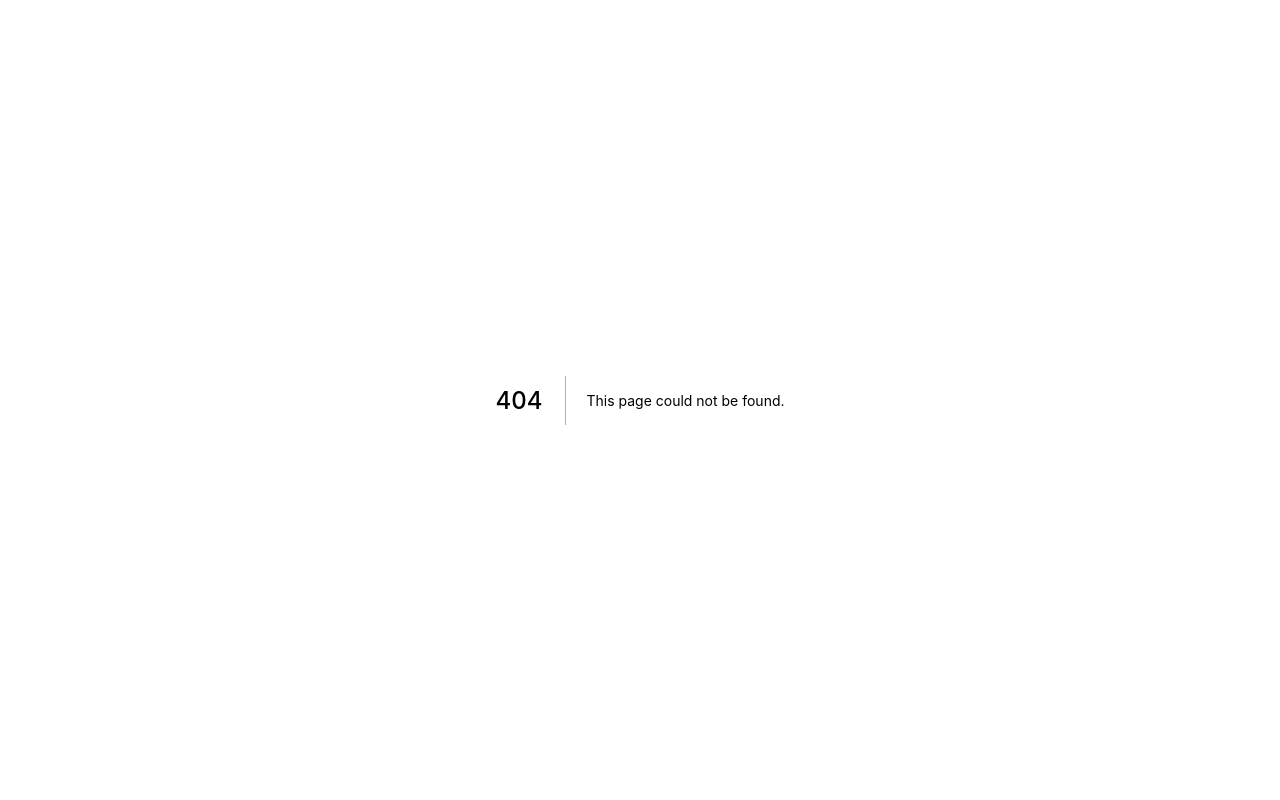
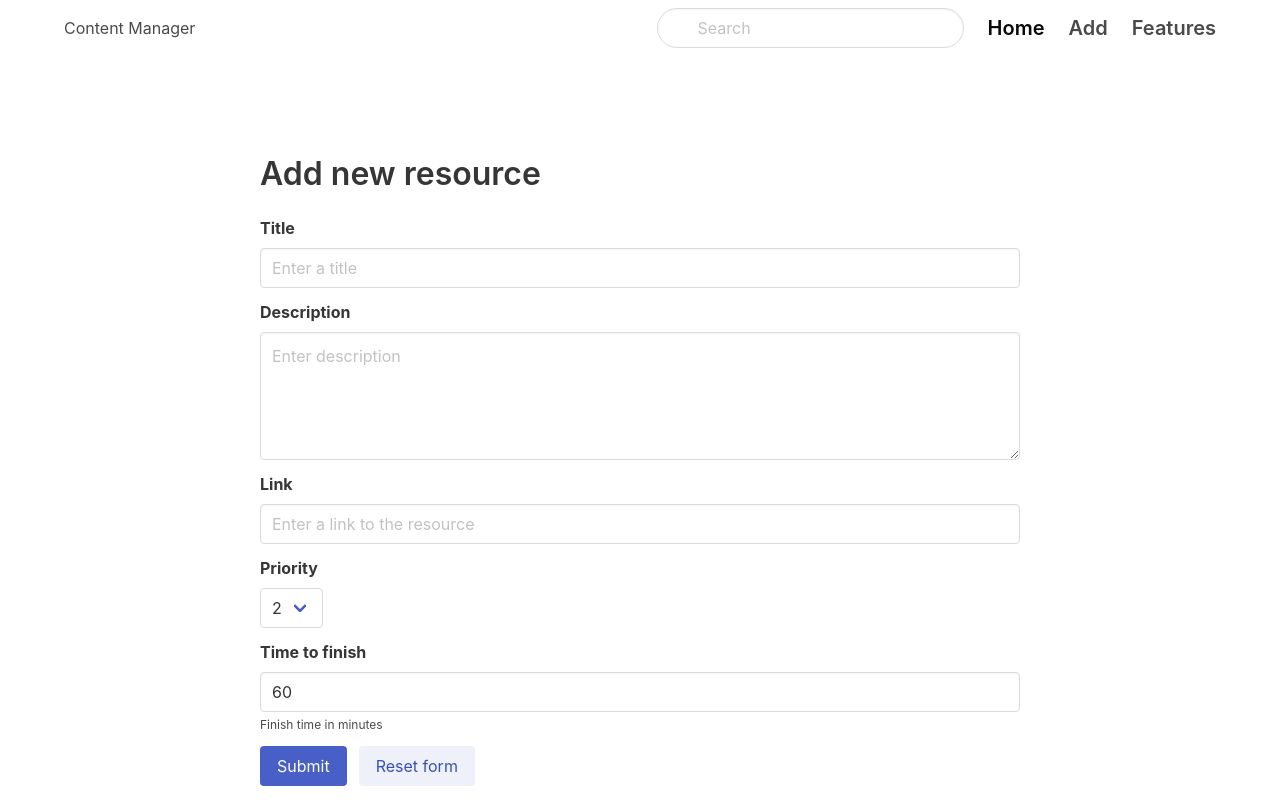
Before and after one commit to HuguesBriqueler/Time_management, a Next.js app: page /resources/new in a window 1280 px wide. Before the commit this address had no page. Built offline with nearby package versions, Linux system fonts and the light colour scheme.

Commit message:
setting up 'add new resource' page with controled components

```diff
--- a/components/Navbar.js
+++ b/components/Navbar.js
@@ -1,3 +1,4 @@
+import Link from "next/link";
 
 function Navbar() {
   return (
@@ -5,9 +6,11 @@
       <nav className="navbar">
         <div className="container">
           <div className="navbar-brand">
-            <a className="navbar-item" href="../">
+            <Link href="/">
+              <a className="navbar-item">
                 <h1>Content Manager</h1>
               </a>
+            </Link>
             <span className="navbar-burger burger" data-target="navbarMenu">
               <span></span>
               <span></span>
@@ -18,18 +21,29 @@
             <div className="navbar-end">
               <div className=" navbar-item">
                 <div className="control has-icons-left">
-                  <input className="input is-rounded" type="email" placeholder="Search"/>
+                  <input
+                    className="input is-rounded"
+                    type="email"
+                    placeholder="Search"
+                  />
                   <span className="icon is-left">
                     <i className="fa fa-search"></i>
                   </span>
                 </div>
               </div>
+
+              <Link href="/">
                 <a className="navbar-item is-active is-size-5 has-text-weight-semibold">
                   Home
                 </a>
+              </Link>
+
+              <Link href="/resources/new">
                 <a className="navbar-item is-size-5 has-text-weight-semibold">
-                Examples
+                  Add
                 </a>
+              </Link>
+
               <a className="navbar-item is-size-5 has-text-weight-semibold">
                 Features
               </a>
@@ -38,7 +52,7 @@
         </div>
       </nav>
     </>
-  )
+  );
 }
 
-export default Navbar
+export default Navbar;
--- /dev/null
+++ b/pages/resources/new.js
@@ -0,0 +1,135 @@
+import Layout from "components/Layout";
+import { useState } from "react";
+
+const DEFAULT_DATA = {
+  title: "",
+  description: "",
+  link : "",
+  priority: "2",
+  timeToFinish: 60
+}
+
+const ResourceCreate = () => {
+  const [form, setForm] = useState(DEFAULT_DATA)
+
+  const submitForm = () => {
+    console.log(form)
+  }
+
+  const resetForm = () => {
+    setForm(DEFAULT_DATA)
+  }
+
+  const handleChange = (e) => {
+    console.log(`${e.target.name} send ${e.target.value}`)
+    const { name, value } = e.target
+    setForm({
+      ...form,
+      [name]: value
+      // [e.target.name]: e.target.value
+    })
+  }
+
+  return (
+    <Layout>
+      <div className="container">
+        <div className="columns">
+          <div className="column is-8 is-offset-2">
+            <div className="resource-form">
+              <h1 className="title">Add new resource</h1>
+              <form>
+                <div className="field">
+                  <label className="label">Title</label>
+                  <div className="control">
+                    <input
+                      className="input"
+                      type="text"
+                      placeholder="Enter a title"
+                      value={form.title}
+                      name="title"
+                      onChange={handleChange}
+                    />
+                  </div>
+                </div>
+                <div className="field">
+                  <label className="label">Description</label>
+                  <div className="control">
+                    <textarea
+                      className="textarea"
+                      placeholder="Enter description"
+                      value={form.description}
+                      name="description"
+                      onChange={handleChange}>
+                    </textarea>
+                  </div>
+                </div>
+                <div className="field">
+                  <label className="label">Link</label>
+                  <div className="control">
+                    <input
+                      className="input"
+                      type="text"
+                      placeholder="Enter a link to the resource"
+                      value={form.link}
+                      name="link"
+                      onChange={handleChange}
+                      />
+                  </div>
+                </div>
+                <div className="field">
+                  <label className="label">Priority</label>
+                  <div className="control">
+                    <div className="select">
+                      <select
+                        value={form.priority}
+                        name="priority"
+                        onChange={handleChange}>
+                        <option>1</option>
+                        <option>2</option>
+                        <option>3</option>
+                      </select>
+                    </div>
+                  </div>
+                </div>
+                <div className="field">
+                  <label className="label">Time to finish</label>
+                  <div className="control">
+                    <input
+                      className="input"
+                      type="number"
+                      placeholder="60"
+                      value={form.timeToFinish}
+                      name="timeToFinish"
+                      onChange={handleChange}
+                      />
+                  </div>
+                  <p className="help">Finish time in minutes</p>
+                </div>
+                <div className="field is-grouped">
+                  <div className="control">
+                    <button
+                      type="button"
+                      onClick={submitForm}
+                      className="button is-link"
+                      >Submit
+                      </button>
+                  </div>
+                  <div className="control">
+                    <button
+                      type="button"
+                      onClick={resetForm}
+                      className="button is-link is-light"
+                      >Reset form
+                    </button>
+                  </div>
+                </div>
+              </form>
+            </div>
+          </div>
+        </div>
+      </div>
+    </Layout>
+  )
+}
+
+export default ResourceCreate
--- a/styles/globals.css
+++ b/styles/globals.css
@@ -14,3 +14,7 @@
 * {
   box-sizing: border-box;
 }
+
+.resource-form {
+  margin-top: 100px;
+}
```
Lines whose indentation alone changed are shown as unchanged.
